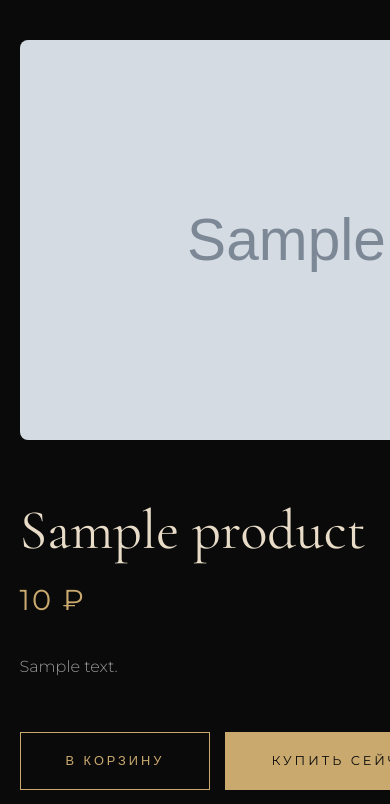
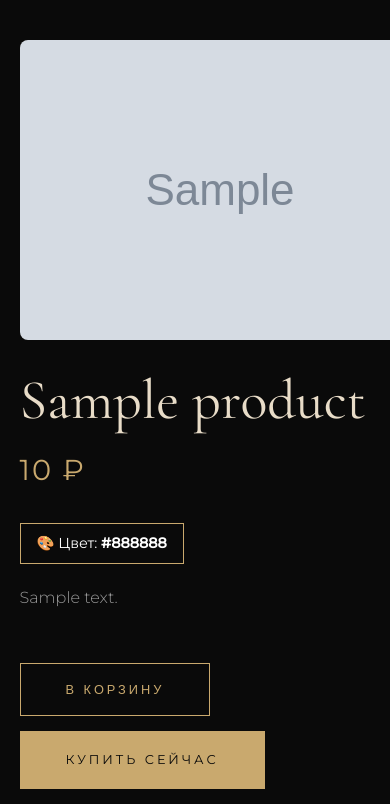
Before and after one commit to euphoric157/euphoric, a Flask app: page /product/1 in a window 390 px wide; the page is wider, and only the part inside the window is pictured. Shown: the part 92-896 px from the top of that part. Run offline with Flask 3, Linux system fonts and the light colour scheme; data comes from the database, SQL or seed files in the repository; tables that the repository leaves empty hold one stand-in row (values such as "Sample post"); grey boxes marked "Sample" are stand-in pictures.

Commit message:
Enhance product page with color box and responsive styles
Added color display for products and adjusted styles for responsiveness.

```diff
--- a/templates/product.html
+++ b/templates/product.html
@@ -8,29 +8,30 @@
 <style>
     :root { --bg: {{ site_settings.bg_color }}; --accent: {{ site_settings.accent_color }}; }
     body { background-color: var(--bg) !important; }
-    .product-gallery { display: flex; gap: 10px; overflow-x: auto; padding-bottom: 10px; margin-bottom: 20px; }
-    .product-gallery img { height: 400px; border-radius: 8px; object-fit: cover; }
+    .color-box { display: inline-block; padding: 8px 16px; border: 1px solid var(--accent); color: #fff; margin-bottom: 20px; font-size: 0.9rem; }
+    @media (max-width: 768px) {
+        .product-gallery img { height: 300px !important; }
+    }
 </style>
 </head>
 <body>
-<header>
-    <h1><a href="/" style="color:var(--accent); text-decoration:none;">EUPHORIC</a></h1>
-</header>
-
+<header><h1><a href="/" style="color:var(--accent); text-decoration:none;">EUPHORIC</a></h1></header>
 <main class="product-page">
   <div>
-      <div class="product-gallery">
+      <div class="product-gallery" style="display: flex; gap: 10px; overflow-x: auto;">
         {% for img in images %}
-            {% if img %}
-                <img src="/static/uploads/{{ img }}" alt="{{ p['title'] }}">
-            {% endif %}
+            {% if img %}<img src="/static/uploads/{{ img }}" style="height: 400px; border-radius: 8px; object-fit: cover;">{% endif %}
         {% endfor %}
       </div>
   </div>
-
   <div class="info">
     <h2>{{ p['title'] }}</h2>
     <div class="price">{{ p['price'] }} ₽</div>
+
+    {% if p['color'] %}
+        <div class="color-box">🎨 Цвет: <b>{{ p['color'] }}</b></div>
+    {% endif %}
+
     <p>{{ p['description'] }}</p>
 
     <div style="display: flex; gap: 15px; flex-wrap: wrap; margin-top: 30px;">
@@ -39,9 +40,8 @@
     </div>
   </div>
 </main>
-
 <script>
-// Скрипт для корзины (как в index.html)
+// Скрипт корзины
 </script>
 </body>
 </html>
```
